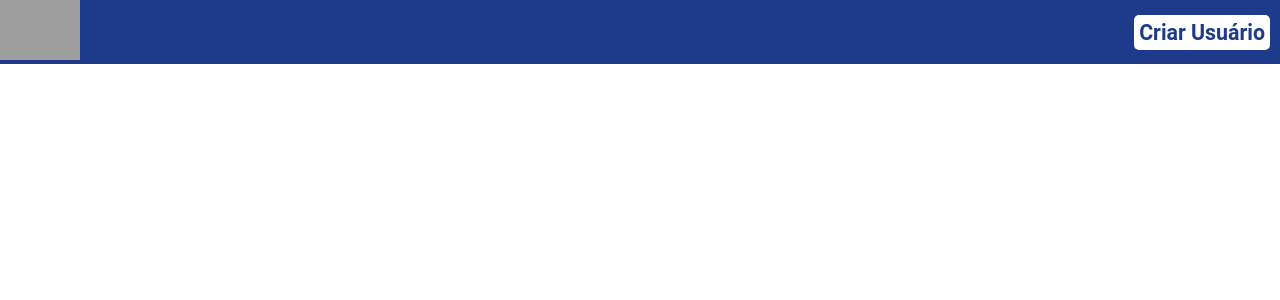
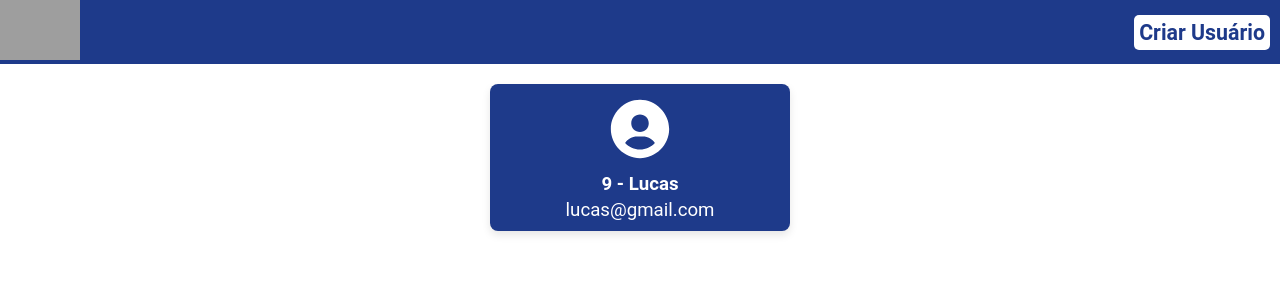
Before and after one commit to lucas-010/users-crud-frontend, a React (Create React App) app: page / in a window 1280 px wide. Shown: the top 300 px of the page. Built offline with nearby package versions, Linux system fonts and the light colour scheme; grey boxes are pictures that could not be loaded.

Commit message:
card with info create

```diff
--- a/src/App.tsx
+++ b/src/App.tsx
@@ -3,6 +3,7 @@ import { StyledApp, StyledContainerCards } from "./AppStyles";
 import { Header } from "./components/Header";
 import { GlobalStyles } from "./GlobalStyles";
 import { BrowserRouter } from "react-router-dom";
+import { Card } from "./components/Card";
 
 function App() {
   return (
@@ -10,7 +11,9 @@ function App() {
       <StyledApp>
         <GlobalStyles />
         <Header />
-        <StyledContainerCards></StyledContainerCards>
+        <StyledContainerCards>
+          <Card email="lucas@gmail.com" name="Lucas" id={9} />
+        </StyledContainerCards>
       </StyledApp>
     </BrowserRouter>
   );
--- /dev/null
+++ b/src/components/Card/index.tsx
@@ -0,0 +1,18 @@
+import React from "react";
+import * as S from "./styles";
+import { User } from "./types";
+import { BiSolidUserCircle } from "react-icons/bi";
+
+export const Card = ({ name, email, id }: User) => {
+  return (
+    <S.StyledCard>
+      <S.StyledIcon>
+        <BiSolidUserCircle fontSize={70} />
+      </S.StyledIcon>
+      <S.StyledName>
+        {id} - {name}
+      </S.StyledName>
+      <S.StyledEmail>{email}</S.StyledEmail>
+    </S.StyledCard>
+  );
+};
--- /dev/null
+++ b/src/components/Card/styles.ts
@@ -0,0 +1,28 @@
+import styled from "styled-components";
+
+export const StyledCard = styled.div`
+  background-color: #1e3a8a;
+  border-radius: 8px;
+  padding: 10px;
+  box-shadow: 0px 4px 8px rgba(0, 0, 0, 0.1);
+  display: flex;
+  width: 300px;
+  flex-direction: column;
+  align-items: center;
+`;
+
+export const StyledIcon = styled.div`
+  color: #ffff;
+`;
+
+export const StyledName = styled.h3`
+  margin-top: 5px;
+  font-size: 14pt;
+  color: #fff;
+`;
+
+export const StyledEmail = styled.p`
+  margin-top: 4px;
+  font-size: 14pt;
+  color: #fff;
+`;
--- /dev/null
+++ b/src/components/Card/types.ts
@@ -0,0 +1,5 @@
+export interface User {
+  id: number;
+  name: string;
+  email: string;
+}
```
